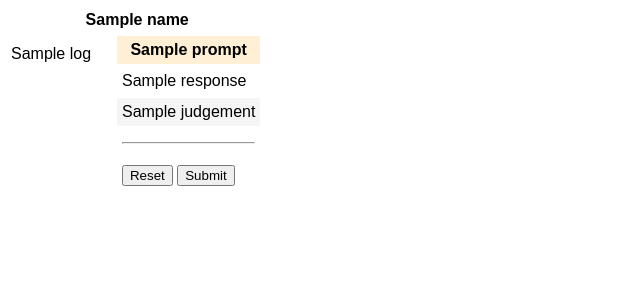
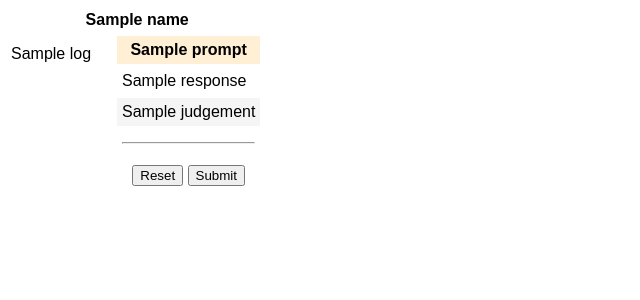
Before and after one commit to jerome-white/dalgo-log-summaries, a Flask app: template assessment/templates/base.html in a window 1280 px wide. Shown: the top 300 px of the page, without its empty margins (0-640 px from the left). Run offline with Flask 3, Linux system fonts and the light colour scheme; the template is opened without the code that fills it: most values are stand-ins (such as "Sample title", 1, 10 or a date in 2020).

Commit message:
Center buttons

```diff
--- a/assessment/templates/base.html
+++ b/assessment/templates/base.html
@@ -4,6 +4,9 @@
   }
   td {
       vertical-align: text-top;
+  }
+  tr.button {
+      text-align: center;
   }
   .dataframe {
       width: 40%;
@@ -43,7 +46,7 @@
 	  <tr><td class="judgement">{{ i['judgement']|safe }}</td></tr>
 	  <tr><td><hr></td></tr>
 	  {% endfor %}
-	  <tr>
+	  <tr class="button">
 	    <td>
 	      <input type="reset">
 	      <input type="submit">
```
